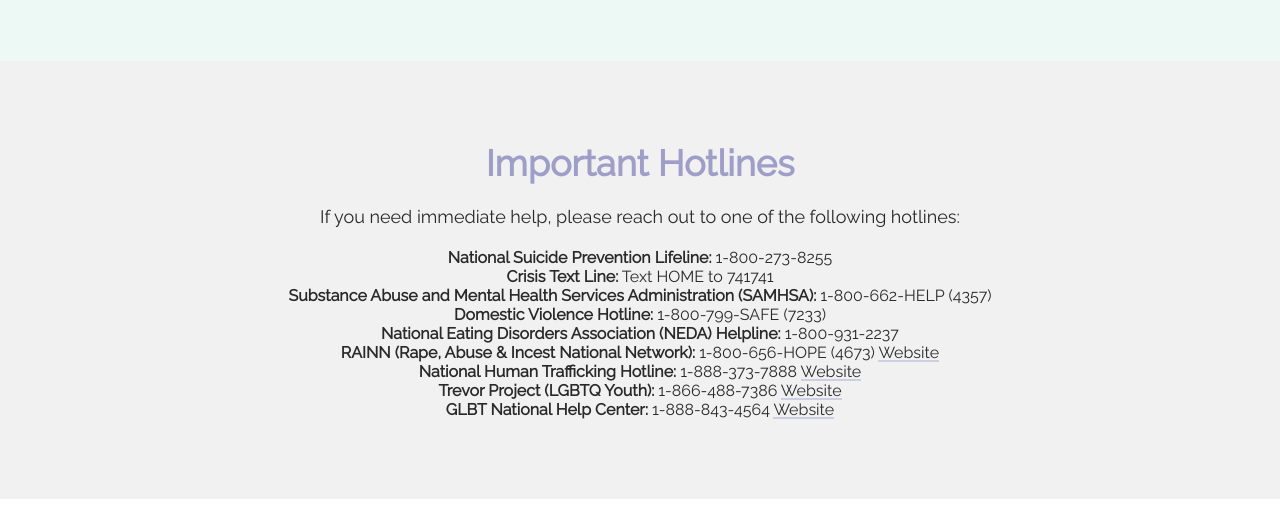
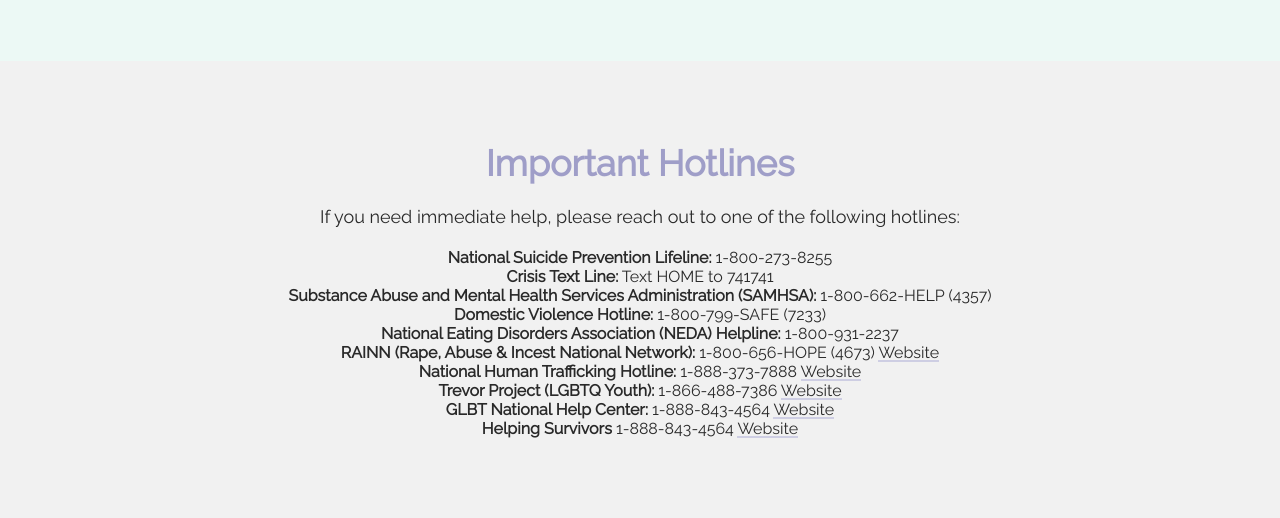
Before and after one commit to fortheluvs/fortheluvs.github.io, a plain HTML site: page tools.html in a window 1280 px wide. Shown: the part 862-1380 px from the top of the page. Drawn offline with nearby package versions, Linux system fonts and the light colour scheme.

Commit message:
Update tools.html

```diff
--- a/tools.html
+++ b/tools.html
@@ -104,6 +104,7 @@
         <li><b>National Human Trafficking Hotline:</b> 1-888-373-7888 <a class="purple-link" href="https://humantraffickinghotline.org" target="_blank">Website</a></li>
         <li><b>Trevor Project (LGBTQ Youth):</b> 1-866-488-7386 <a class="purple-link" href="https://www.thetrevorproject.org" target="_blank">Website</a></li>
         <li><b>GLBT National Help Center:</b> 1-888-843-4564 <a class="purple-link" href="https://www.glbthotline.org" target="_blank">Website</a></li>
+        <li><b>Helping Survivors</b> 1-888-843-4564 <a class="purple-link" href="https://www.helpingsurvivors.org/rideshare-sexual-assault/" target="_blank">Website</a></li>
       </ul>
     </div>
   </div>
```
